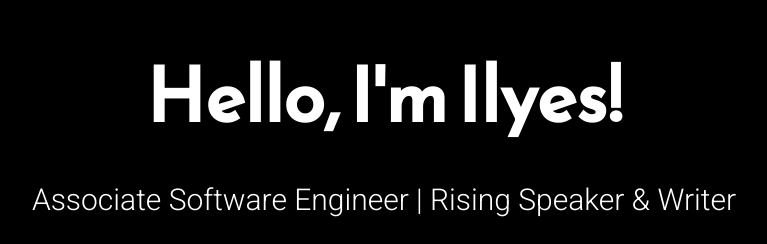
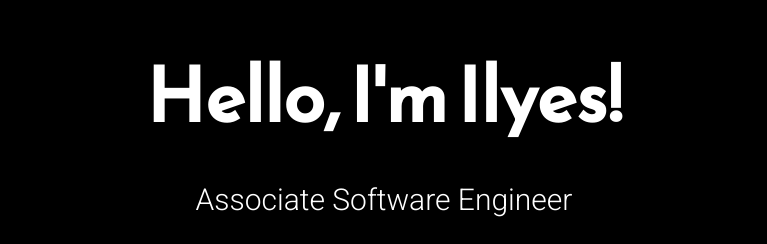
Before and after one commit to ilyeSudo/ilyeSudo.github.io, a plain HTML site: page index.html in a window 1280 px wide. Shown: the part 217-461 px from the top of the page, without its empty margins (256-1023 px from the left). Drawn offline with Linux system fonts and the light colour scheme.

Commit message:
Update index.html

```diff
--- a/index.html
+++ b/index.html
@@ -26,7 +26,7 @@
     <main>
       <div class="intro">Hello, I'm Ilyes!</div>
       <div class="tagline">
-        Associate Software Engineer | Rising Speaker & Writer
+        Associate Software Engineer
       </div>
       <!-- Find your icons from here - https://fontawesome.com/icons?d=gallery&s=brands -->
       <div class="icons-social">
```
